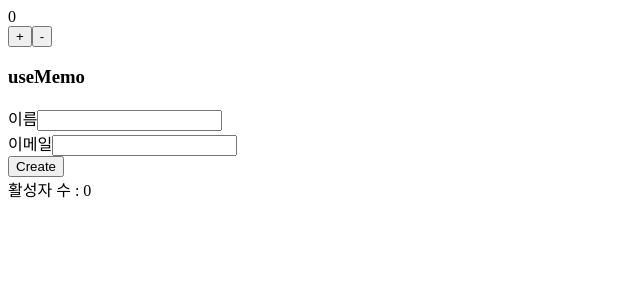
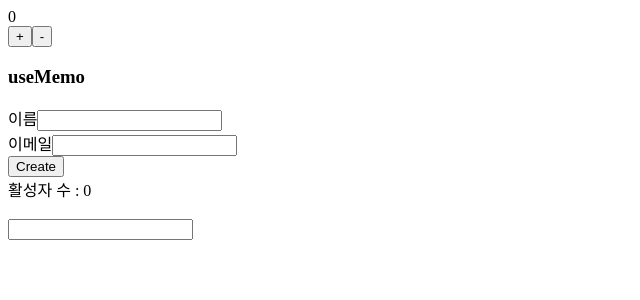
Before and after one commit to SWJBReactStudy/Real_Teacher_Han, a React (Create React App) app: page / in a window 1280 px wide. Shown: the top 300 px of the page, without its empty margins (0-640 px from the left). Built offline with nearby package versions, Linux system fonts and the light colour scheme.

Commit message:
teach: useEffect

```diff
--- a/src/App.jsx
+++ b/src/App.jsx
@@ -3,6 +3,7 @@ import Render from "./components/Render";
 import Form from "./components/Form";
 import Array from "./components/Array";
 import List from "./components/useMemo/List";
+import Effect from "./components/Effect";
 
 const App = () => {
   const [count, setCount] = useState(0);
@@ -19,6 +20,10 @@ const App = () => {
 
       <h3>useMemo</h3>
       <List />
+
+      <br/>
+
+      <Effect />
     </div>
   );
 };
--- /dev/null
+++ b/src/components/Effect.jsx
@@ -0,0 +1,37 @@
+import React, { useState, useEffect, useMemo, useCallback } from "react";
+
+const Effect = () => {
+  const [inputs, setInput] = useState("");
+  const [array, setArray] = useState([
+    {
+      id: 1,
+      active: false,
+    },
+    {
+      id: 2,
+      active: true,
+    },
+    {
+      id: 3,
+      active: true,
+    },
+    {
+      id: 4,
+      active: false,
+    },
+  ]);
+
+  useEffect(() => {}, []);
+
+  return (
+    <div>
+      <input
+        type="text"
+        value={inputs}
+        onChange={(e) => setInput(e.target.value)}
+      />
+    </div>
+  );
+};
+
+export default Effect;
```
